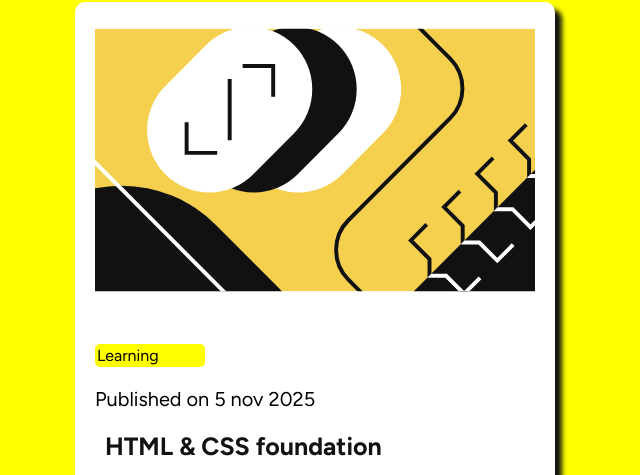
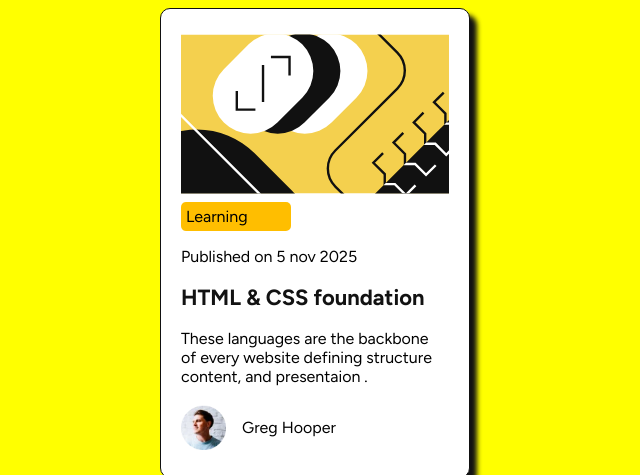
Before and after one commit to yehudahason/blog-preview-card-main, a plain HTML site: page index.html in a window 1280 px wide. Shown: the part 48-523 px from the top of the page, without its empty margins (325-965 px from the left). Drawn offline with Linux system fonts and the light colour scheme.

Commit message:
third commit

```diff
--- a/index.html
+++ b/index.html
@@ -33,9 +33,9 @@
           <h2>HTML & CSS foundation</h2>
           <div class="text">
             <p>
-              These languages are the backbone of every <br />
-              website defining structure content , and <br />
-              presentaion .
+              These languages are the backbone <br />
+              of every website defining structure <br />
+              content, and presentaion .
             </p>
           </div>
         </div>
--- a/style.css
+++ b/style.css
@@ -17,20 +17,19 @@ main {
 }
 h1,
 h2 {
-  margin: 10px;
   color: hsl(0, 0%, 7%);
   font-size: 22px;
 }
 
 h2:hover {
-  color: yellow;
+  color: rgb(255, 190, 0);
   cursor: pointer;
 }
 span {
   width: 110px;
   display: block;
-  background-color: yellow;
-  padding: 2px;
+  background-color: rgb(255, 190, 0);
+  padding: 5px;
   border-radius: 5px;
   margin: 0;
 }
@@ -47,14 +46,15 @@ h3 {
   display: flex;
   flex-direction: column;
   align-items: start;
-  justify-content: space-around;
+  justify-content: center;
   padding: 0px 20px;
-  height: 582px;
-  width: 384px;
+  height: 470px;
+  width: 310px;
   border-radius: 10px;
   box-shadow: 7px 7px 5px hsl(0, 0%, 7%);
   background-color: white;
   text-align: left;
+  border: 1px solid #111111;
 }
 
 .avatar {
@@ -69,6 +69,7 @@ h3 {
   display: flex;
   justify-content: center;
   align-items: center;
+  margin-bottom: 8px;
 }
 
 .img-container img {
@@ -79,31 +80,3 @@ h3 {
   height: 45px;
   width: 45px;
 }
-@media (min-width: 550px) {
-  .card-container {
-    height: 720px;
-    width: 480px;
-  }
-  h1,
-  h2 {
-    color: hsl(0, 0%, 7%);
-    font-size: 25px;
-  }
-  p {
-    font-size: 20px;
-  }
-  .text p {
-    font-size: 20px;
-  }
-  h3 {
-    font-size: 25px;
-  }
-  .avatar img {
-    height: 60px;
-    width: 60px;
-    margin: 0 0 10px 8px;
-  }
-  .img-container img {
-    width: 100%;
-  }
-}
```
Also changed, not shown: 2 other files.
